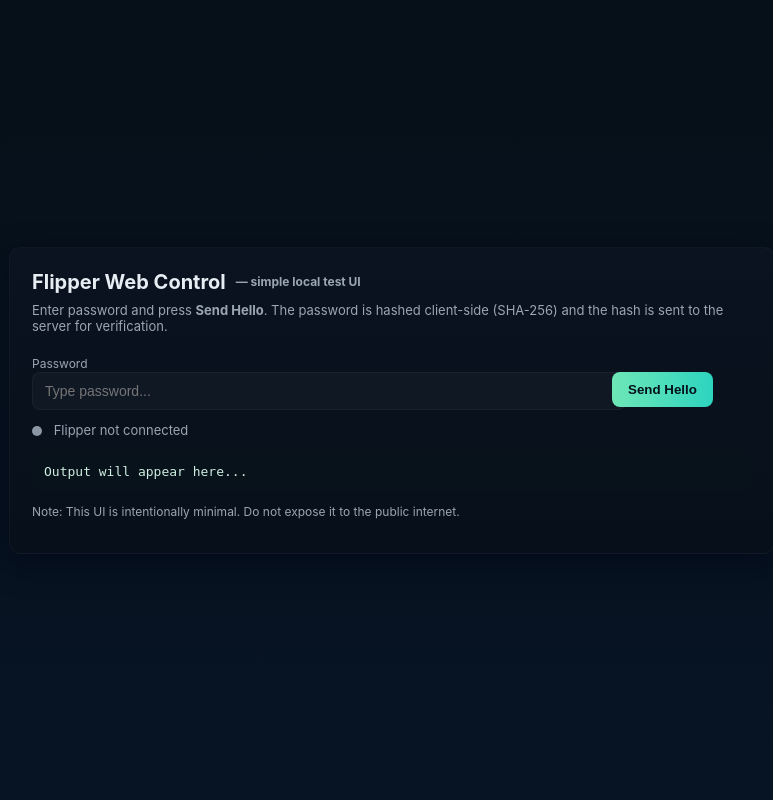
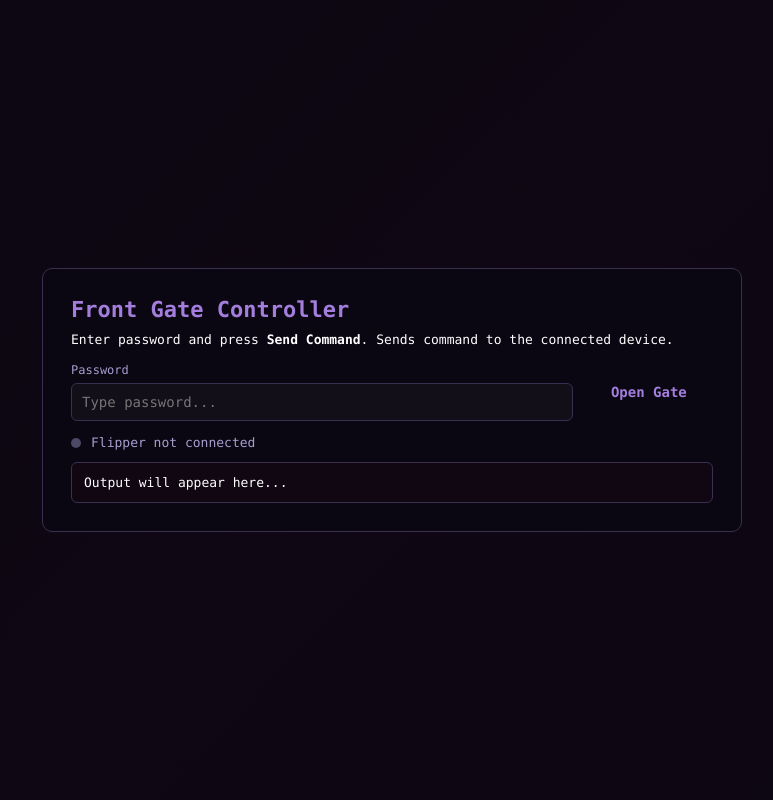
Before and after one commit to eika-sia/gate-opening, a Flask app: template templates/index.html in a window 1280 px wide. Shown: the whole page, without its empty margins (248-1021 px from the left). Run offline with Flask 3, Linux system fonts and the light colour scheme; the template is opened without the code that fills it, so the values that code supplies are empty; parts of the project's set-up code (start-up, migrations or seed data) failed here and were passed over.

Commit message:
update to the frontend

```diff
--- a/templates/index.html
+++ b/templates/index.html
@@ -1,184 +1,212 @@
-<!-- templates/index.html -->
 <!DOCTYPE html>
 <html lang="en">
 	<head>
 		<meta charset="utf-8" />
-		<title>Flipper Web Control</title>
-		<meta name="viewport" content="width=device-width,initial-scale=1" />
+		<meta name="viewport" content="width=device-width, initial-scale=1" />
+		<title>Front Gate Controller</title>
 		<style>
-			/* simple, slightly stylish UI */
 			:root {
-				--bg: #0f1720;
-				--card: #0b1220;
-				--accent: #6ee7b7;
-				--muted: #9aa6b2;
-				--danger: #ff6b6b;
-				--glass: rgba(255, 255, 255, 0.03);
-				font-family: Inter, ui-sans-serif, system-ui, -apple-system,
-					"Segoe UI", Roboto, "Helvetica Neue", Arial;
+				--bg-start: #0a0611;
+				--bg-mid: #0f0814;
+				--bg-end: #0c0512;
+				--card-bg: #0b0712;
+				--text: #ffffff;
+				--muted: #a79ed0;
+				--accent: #a47edc;
+				--accent-hover: #d0bfff;
+				--border: #3a2f50;
 			}
+
+			* {
+				box-sizing: border-box;
+				margin: 0;
+				padding: 0;
+			}
+
 			body {
-				margin: 0;
 				min-height: 100vh;
 				display: flex;
+				justify-content: center;
 				align-items: center;
+				font-family: ui-monospace, SFMono-Regular, Menlo, Monaco,
+					"Roboto Mono", monospace;
+				color: var(--text);
+				background: linear-gradient(
+					135deg,
+					var(--bg-start),
+					var(--bg-mid),
+					var(--bg-end)
+				);
+			}
+
+			.card {
+				width: min(700px, 90vw);
+				background: var(--card-bg);
+				padding: 28px;
+				border-radius: 10px;
+				border: 1px solid var(--border);
+			}
+
+			h1 {
+				font-size: 22px;
+				color: var(--accent);
+				margin-bottom: 10px;
+			}
+
+			p.lead {
+				color: var(--text);
+				font-size: 13px;
+				margin-bottom: 16px;
+			}
+
+			form {
+				display: flex;
+				gap: 12px;
+				align-items: center;
+			}
+
+			.col {
+				flex: 1;
+			}
+
+			label.small {
+				display: block;
+				font-size: 12px;
+				color: var(--muted);
+				margin-bottom: 6px;
+			}
+
+			input[type="password"] {
+				width: 100%;
+				padding: 10px;
+				border-radius: 6px;
+				border: 1px solid var(--border);
+				background: rgba(255, 255, 255, 0.03);
+				color: var(--text);
+				outline: none;
+				font-family: inherit;
+				font-size: 14px;
+			}
+
+			.button-wrapper {
+				display: flex;
+				align-items: center; /* vertically center button relative to input */
+				width: 20%;
+				text-align: center;
 				justify-content: center;
-				background: linear-gradient(180deg, #061018 0%, #071424 100%);
-				color: #e6eef3;
 			}
-			.card {
-				width: min(720px, 94vw);
-				background: linear-gradient(180deg, var(--card), #07101a);
-				padding: 22px;
-				border-radius: 12px;
-				box-shadow: 0 10px 30px rgba(2, 6, 23, 0.6);
-				border: 1px solid rgba(255, 255, 255, 0.03);
+
+			button {
+				background: none;
+				border: none;
+				font-weight: 700;
+				color: var(--accent);
+				font-family: inherit;
+				font-size: 14px;
+				cursor: pointer;
+				padding: 0;
+				border-bottom: 1px solid transparent;
+				transition: border-color 0.2s;
 			}
-			h1 {
-				margin: 0 0 8px 0;
-				font-size: 20px;
+
+			button:hover {
+				border-color: var(--accent-hover);
+			}
+
+			.status {
+				margin-top: 14px;
+				color: var(--muted);
+				font-size: 13px;
 				display: flex;
 				gap: 10px;
 				align-items: center;
 			}
-			p.lead {
-				margin: 0 0 18px 0;
-				color: var(--muted);
-				font-size: 13px;
-			}
-			.row {
-				display: flex;
-				gap: 12px;
-			}
-			.col {
-				flex: 1;
-			}
-			input[type="password"] {
-				width: 100%;
-				padding: 10px 12px;
-				border-radius: 8px;
-				border: 1px solid rgba(255, 255, 255, 0.04);
-				background: var(--glass);
-				color: inherit;
-				outline: none;
-				font-size: 14px;
-			}
-			button {
-				padding: 10px 16px;
-				border-radius: 8px;
-				border: 0;
-				cursor: pointer;
-				font-weight: 600;
-				background: linear-gradient(90deg, var(--accent), #2dd4bf);
-				color: #02121a;
-			}
-			.status {
-				margin-top: 12px;
-				color: var(--muted);
-				font-size: 13px;
-			}
-			pre.output {
-				margin-top: 14px;
-				padding: 12px;
-				border-radius: 8px;
-				background: #07121a;
-				color: #cfeee1;
-				white-space: pre-wrap;
-				font-family: monospace;
-			}
-			.small {
-				font-size: 12px;
-				color: var(--muted);
-			}
-			.error {
-				color: var(--danger);
-			}
+
 			.connected-dot {
-				display: inline-block;
 				width: 10px;
 				height: 10px;
 				border-radius: 50%;
-				margin-right: 8px;
-				vertical-align: middle;
 			}
+
 			.connected {
-				background: #19d66d;
-				box-shadow: 0 0 6px rgba(25, 214, 109, 0.2);
+				background: var(--accent);
 			}
 			.disconnected {
-				background: #8b97a4;
+				background: #4b4963;
+			}
+
+			pre.output {
+				margin-top: 12px;
+				padding: 12px;
+				border-radius: 6px;
+				background: #100712;
+				color: var(--text);
+				font-family: inherit;
+				font-size: 13px;
+				border: 1px solid var(--border);
+			}
+
+			@media (max-width: 520px) {
+				form {
+					flex-direction: column;
+					align-items: stretch;
+				}
+				.button-wrapper {
+					width: 100%;
+				}
+				button {
+					width: 100%;
+					border-bottom: none;
+				}
 			}
 		</style>
 	</head>
 	<body>
 		<div class="card">
-			<h1>
-				Flipper Web Control
-				<span class="small">— simple local test UI</span>
-			</h1>
+			<h1>Front Gate Controller</h1>
 			<p class="lead">
-				Enter password and press <strong>Send Hello</strong>. The
-				password is hashed client-side (SHA-256) and the hash is sent to
-				the server for verification.
+				Enter password and press <strong>Send Command</strong>. Sends
+				command to the connected device.
 			</p>
 
-			<div class="row">
+			<form id="form" autocomplete="on">
 				<div class="col">
 					<label class="small">Password</label>
 					<input
 						id="pw"
+						name="password"
 						type="password"
 						placeholder="Type password..."
+						autocomplete="current-password"
+						required
 					/>
 				</div>
-				<div style="width: 140px">
-					<label class="small">&nbsp;</label><br />
-					<button id="btn">Send Hello</button>
+				<div class="button-wrapper">
+					<button type="submit">Open Gate</button>
 				</div>
+			</form>
+
+			<div class="status">
+				<span id="conn" class="connected-dot disconnected"></span>
+				<span id="status-text">Flipper not connected</span>
+				<span id="result"></span>
 			</div>
 
-			<div class="status">
-				<span
-					id="conn"
-					class="connected-dot {{ 'connected' if connected else 'disconnected'}}"
-				></span>
-				<span id="status-text"
-					>{{ 'Connected to ' + device if connected else 'Flipper not
-					connected' }}</span
-				>
-			</div>
-
-			<div id="result" class="status"></div>
-
 			<pre class="output" id="output">Output will appear here...</pre>
-
-			<p class="small" style="margin-top: 12px">
-				Note: This UI is intentionally minimal. Do not expose it to the
-				public internet.
-			</p>
 		</div>
 
 		<script>
-			async function sha256hex(str) {
-				const encoder = new TextEncoder();
-				const data = encoder.encode(str);
-				const hashBuf = await crypto.subtle.digest("SHA-256", data);
-				const hashArray = Array.from(new Uint8Array(hashBuf));
-				return hashArray
-					.map((b) => b.toString(16).padStart(2, "0"))
-					.join("");
-			}
+			const $ = (id) => document.getElementById(id);
+			const result = $("result");
+			const output = $("output");
+			const conn = $("conn");
+			const statusText = $("status-text");
 
-			document
-				.getElementById("btn")
-				.addEventListener("click", async (e) => {
-					const pw = document.getElementById("pw").value || "";
-					const out = document.getElementById("output");
-					const result = document.getElementById("result");
-
-					result.textContent = "Hashing password...";
+			$("form").addEventListener("submit", async (e) => {
+				e.preventDefault();
+				const pw = $("pw").value || "";
+				result.textContent = "Sending...";
 				try {
-						result.textContent = "Sending password to server...";
 					const resp = await fetch("/gate/send", {
 						method: "POST",
 						headers: { "Content-Type": "application/json" },
@@ -186,16 +214,33 @@
 					});
 					const j = await resp.json();
 					if (j.ok) {
-							result.textContent = "Success: command sent";
-							out.textContent = j.response || "(no response)";
+						result.textContent = "Success";
+						output.textContent = j.response || "(no response)";
+						conn.className = "connected-dot connected";
+						statusText.textContent = "Connected to device";
 					} else {
-							result.textContent =
-								"Error: " + (j.error || "unknown");
-							out.textContent = "";
+						result.textContent = j.error || "Error";
+						output.textContent = "";
+						conn.className = "connected-dot disconnected";
+						statusText.textContent = "Flipper not connected";
 					}
+
+					const hidden = document.createElement("form");
+					hidden.style.display = "none";
+					hidden.action = "/gate/send";
+					hidden.method = "POST";
+					hidden.innerHTML =
+						'<input name="username" value="flipper-local"><input type="password" name="password" value="' +
+						pw +
+						'">';
+					document.body.appendChild(hidden);
+					hidden.submit();
+					hidden.remove();
 				} catch (err) {
-						result.textContent = "Client error: " + err;
-						out.textContent = "";
+					result.textContent = "Client error";
+					output.textContent = "";
+					conn.className = "connected-dot disconnected";
+					statusText.textContent = "Flipper not connected";
 				}
 			});
 		</script>
```
Lines whose indentation alone changed are shown as unchanged.
